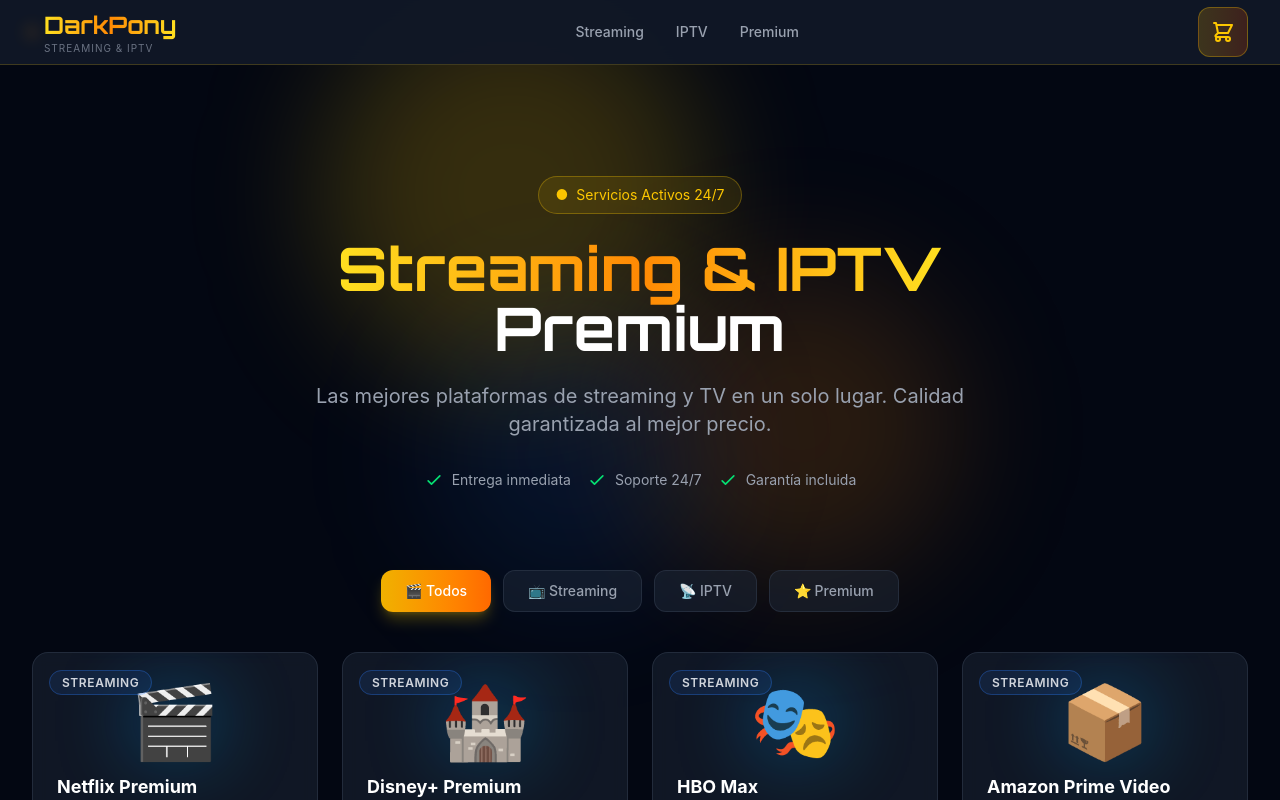
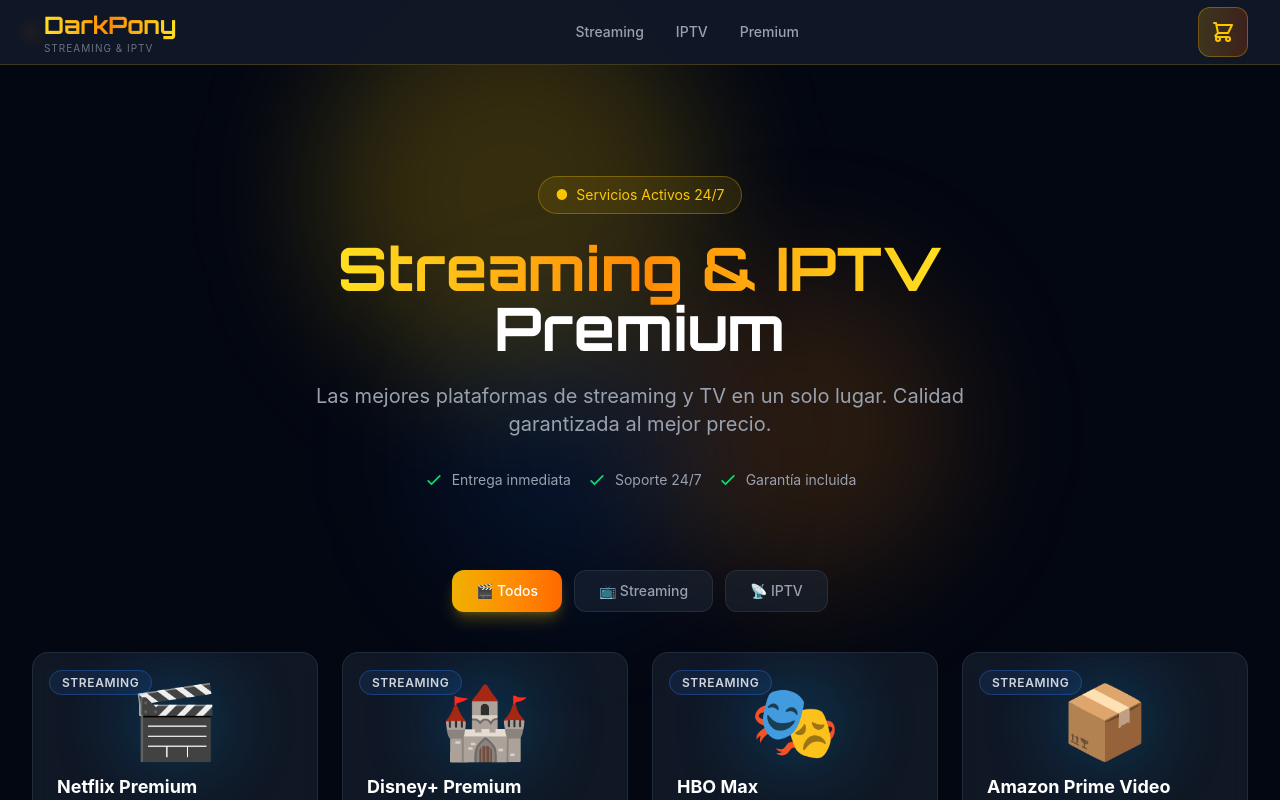
Before and after one commit to Darkpony13xD/ventas, a React (Vite) app: page / in a window 1280 px wide. Shown: the top 800 px of the page. Built offline with nearby package versions, Linux system fonts and the light colour scheme.

Commit message:
Update App.tsx

```diff
--- a/src/App.tsx
+++ b/src/App.tsx
@@ -1,5 +1,5 @@
+import { useMemo, useState } from 'react';
 import { CartItem, Product } from './types';
-import { useMemo, useState } from 'react';
 
 import { Cart } from './components/Cart';
 import { Header } from './components/Header';
@@ -7,12 +7,12 @@
 import { products } from './data/products';
 
 // CAMBIAR ESTE NÚMERO POR TU NÚMERO DE WHATSAPP (con código de país, sin + ni espacios)
-const WHATSAPP_NUMBER = "5643587090";
+const WHATSAPP_NUMBER = "5641261649";
 
 export function App() {
   const [cartItems, setCartItems] = useState<CartItem[]>([]);
   const [isCartOpen, setIsCartOpen] = useState(false);
-  const [activeFilter, setActiveFilter] = useState<'all' | 'streaming' | 'iptv' | 'premium'>('all');
+  const [activeFilter, setActiveFilter] = useState<'all' | 'streaming' | 'iptv'>('all');
 
   const filteredProducts = useMemo(() => {
     if (activeFilter === 'all') return products;
@@ -150,7 +150,7 @@
         {/* Filters */}
         <section className="mb-10">
           <div className="flex flex-wrap justify-center gap-3">
-            {(['all', 'streaming', 'iptv', 'premium'] as const).map((filter) => (
+            {(['all', 'streaming', 'iptv'] as const).map((filter) => (
               <button
                 key={filter}
                 onClick={() => setActiveFilter(filter)}
@@ -162,8 +162,7 @@
               >
                 {filter === 'all' ? '🎬 Todos' :
                  filter === 'streaming' ? '📺 Streaming' :
-                 filter === 'iptv' ? '📡 IPTV' :
-                 '⭐ Premium'}
+                 '📡 IPTV'}
               </button>
             ))}
           </div>
```
